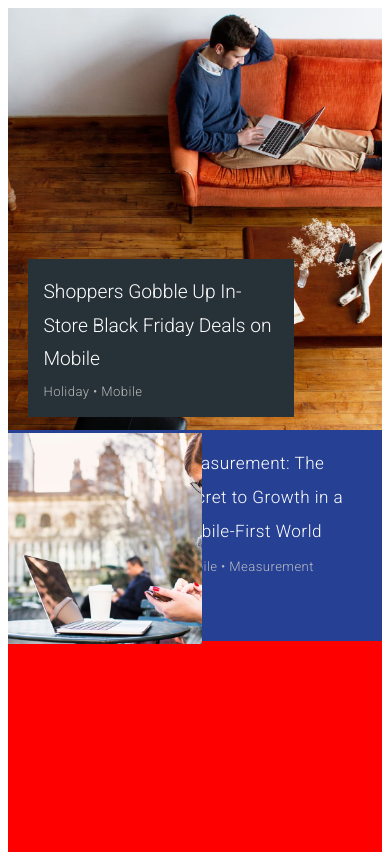
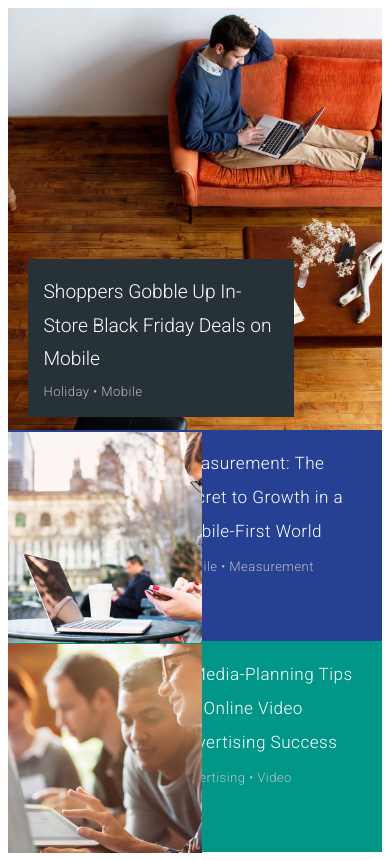
Before and after one commit to ellie-a/google-think, a plain HTML site: page index.html in a window 390 px wide. Drawn offline with Linux system fonts and the light colour scheme.

Commit message:
section three is added

```diff
--- a/css/styles.css
+++ b/css/styles.css
@@ -134,7 +134,7 @@
     position: absolute;
     width: 23vh;
     height: 25vh;
-    top: 51.25vh;
+    top: 51.24vh;
     padding: 0;
     -o-object-fit: cover;
        object-fit: cover;
@@ -160,8 +160,28 @@
   }
 
   .sections:nth-of-type(3) {
-    background-color: red;
+    background-color: rgb(0,150,136);
     height: 25vh;
     margin: 0;
+    font-family: 'Roboto', sans-serif;
+  }
+
+  .sections:nth-of-type(3) img {
+    position: absolute;
+    width: 23vh;
+    height: 24.8vh;
+    top: 76.3vh;
+    padding: 0;
+    -o-object-fit: cover;
+       object-fit: cover;
+    margin-right: 15px;
+    float: left;
+  }
+
+  #info-three h3 {
+    font-size: 1.07em;
+    font-weight: 300;
+    line-height: 4vh;
+    letter-spacing: .5px;
   }
 }
--- a/index.html
+++ b/index.html
@@ -29,13 +29,13 @@
     </div>
   </div>
   <div class="sections">
-    <!-- <div id="info-3">
+    <div id="info-three">
       <img src="img/group.jpg" alt="group all looking at laptop" />
       <div class="content">
         <h3>4 Media-Planning Tips for Online Video Advertising Success</h3>
         <p class="links">Advertising &#8226; Video</p>
       </div>
-    </div> -->
+    </div>
   </div>
 </div>
   </body>
```
